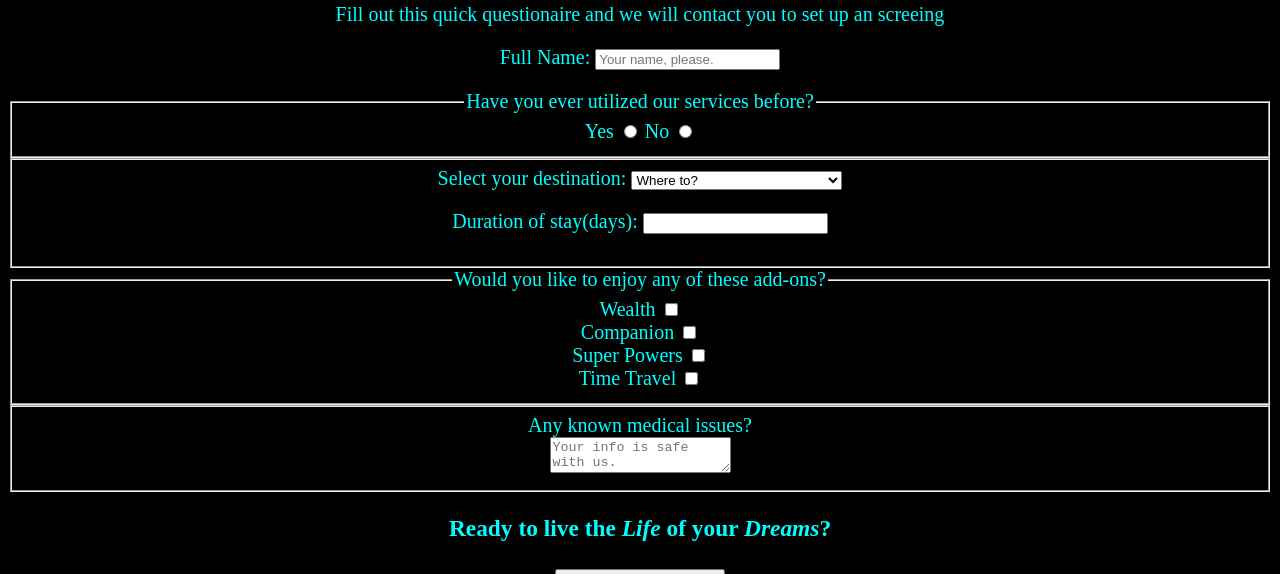
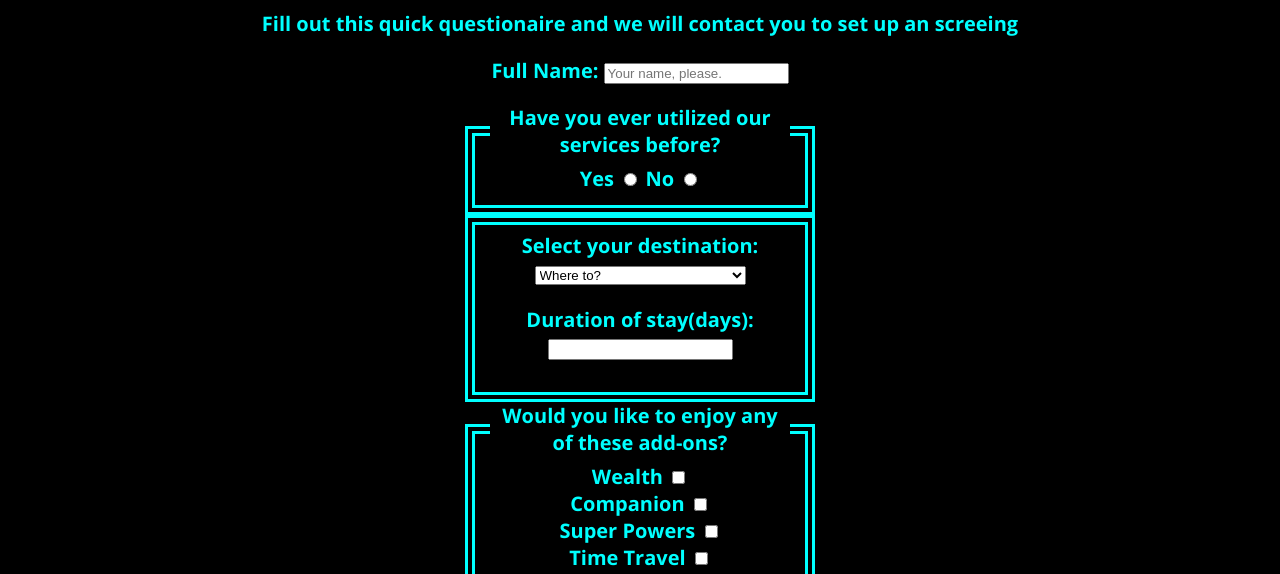
Before and after one commit to DirtDeodara/solo-product-entry, a plain HTML site: page product.html in a window 1280 px wide. Shown: the part 226-800 px from the top of the page. Drawn offline with nearby package versions, Linux system fonts and the light colour scheme.

Commit message:
managed to wire my button finally and updated some more css

```diff
--- a/product.html
+++ b/product.html
@@ -4,8 +4,10 @@
     <meta charset="UTF-8">
     <meta name="viewport" content="width=device-width, initial-scale=1.0">
     <meta http-equiv="X-UA-Compatible" content="ie=edge">
-    <title>Product Page</title>
+    <title>Info Request</title>
     <link rel="stylesheet" href="./src/main.css">
+    <link href="https://fonts.googleapis.com/css?family=Open+Sans:700" rel="stylesheet">
+
 </head>
 <body>
     <form id="rekall-app">
@@ -98,6 +100,6 @@
         <button>Request more information</button>
     </form>
 
-    <script src="./src/index.js" type="module"></script>
+    <script src="./src/product.js" type="module"></script>
 </body>
 </html>
--- a/src/main.css
+++ b/src/main.css
@@ -2,7 +2,9 @@ body {
     background-color: black;
     color: aqua;
     text-align: center;
-    font-size: 20px
+    font-size: 20px;
+    font-family: 'Open Sans', sans-serif;
+
 }
 h1 {
     font-size: 100px;
@@ -10,3 +12,9 @@ h1 {
 #motto {
     font-size: 32px;
 }
+fieldset {
+    margin: 0 auto;
+    width: 300px;
+    border-color: aqua;
+    border: 10px double;
+}
--- a/src/apply.js
+++ b/src/product.js
@@ -1,11 +1,13 @@
 import getAnswers from '../src/getAnswers.js';
 
 const form = document.getElementById('rekall-app');
+
+console.log(form, 'form');
 
 form.addEventListener('submit', (event) => {
     event.preventDefault();
 
     const formData = new FormData(form);
     const answers = getAnswers(formData);
-    console.log(answers);
+    console.log( answers);
 });
```
Also changed, not shown: index.html (+4 -8 lines), src/index.js (deleted).
